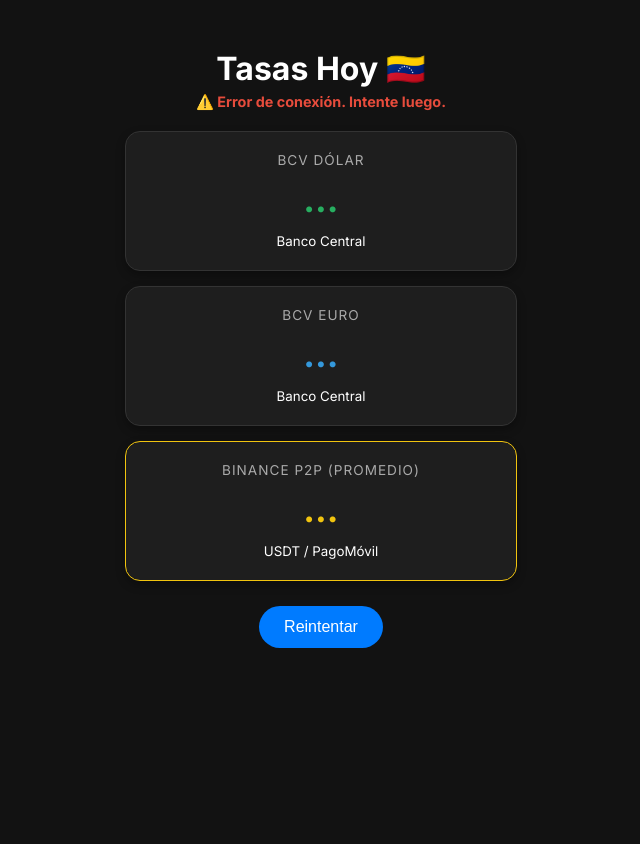
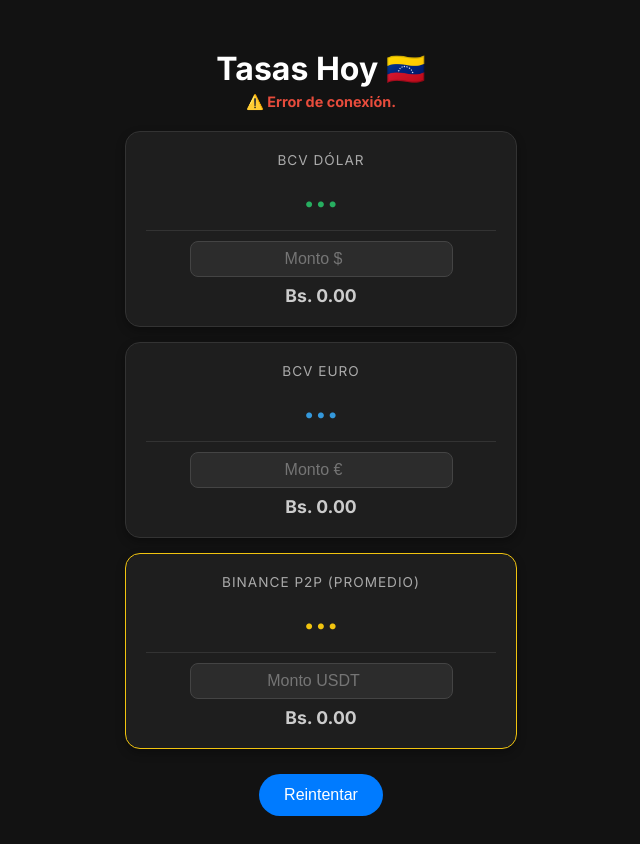
Before and after one commit to RafaPerez3/tasas-venezuela, a website: page index.html in a window 1280 px wide. Shown: the whole page, without its empty margins (319-959 px from the left). Before the commit the page ends 800 px from the top, so only its background shows below. Drawn offline with Linux system fonts and the light colour scheme; no server answers.

Commit message:
Añadida calculadora

```diff
--- a/index.html
+++ b/index.html
@@ -23,11 +23,40 @@
         }
 
         .card-title { color: #aaa; font-size: 0.85rem; text-transform: uppercase; letter-spacing: 1px; }
-        .price { font-size: 2.2rem; font-weight: 700; margin: 10px 0; }
+        .price { font-size: 2.2rem; font-weight: 700; margin: 5px 0; }
 
         .usd-color { color: #27ae60; }
         .eur-color { color: #3498db; }
         .usdt-color { color: #f1c40f; }
+
+        /* --- ESTILOS DE LA CALCULADORA --- */
+        .calc-area {
+            margin-top: 15px;
+            padding-top: 10px;
+            border-top: 1px solid #333;
+        }
+
+        .calc-input {
+            width: 70%;
+            padding: 8px;
+            border-radius: 8px;
+            border: 1px solid #444;
+            background-color: #2c2c2c;
+            color: white;
+            text-align: center;
+            font-size: 1rem;
+            outline: none;
+        }
+
+        .calc-input:focus { border-color: #007bff; }
+
+        .calc-result {
+            display: block;
+            margin-top: 8px;
+            color: #ccc;
+            font-size: 1.1rem;
+            font-weight: bold;
+        }
 
         button {
             background: #007bff; color: white; border: none; padding: 12px 25px;
@@ -46,30 +75,43 @@
     <div class="card">
         <div class="card-title">BCV Dólar</div>
         <div id="bcv-usd" class="price usd-color">...</div>
-        <small>Banco Central</small>
+
+        <div class="calc-area">
+            <input type="number" class="calc-input" placeholder="Monto $" oninput="calcular('usd', this.value)">
+            <span id="res-usd" class="calc-result">Bs. 0.00</span>
+        </div>
     </div>
 
     <div class="card">
         <div class="card-title">BCV Euro</div>
         <div id="bcv-eur" class="price eur-color">...</div>
-        <small>Banco Central</small>
+
+        <div class="calc-area">
+            <input type="number" class="calc-input" placeholder="Monto €" oninput="calcular('eur', this.value)">
+            <span id="res-eur" class="calc-result">Bs. 0.00</span>
+        </div>
     </div>
 
     <div class="card" style="border-color: #f1c40f;">
         <div class="card-title">Binance P2P (Promedio)</div>
         <div id="binance" class="price usdt-color">...</div>
-        <small>USDT / PagoMóvil</small>
+
+        <div class="calc-area">
+            <input type="number" class="calc-input" placeholder="Monto USDT" oninput="calcular('binance', this.value)">
+            <span id="res-binance" class="calc-result">Bs. 0.00</span>
+        </div>
     </div>
 
     <button id="btn-update" onclick="obtenerDatos()">Actualizar</button>
 
     <script>
+        // VARIABLE GLOBAL: Aquí guardaremos las tasas reales para usarlas en la calculadora
+        let tasasGlobales = { usd: 0, eur: 0, binance: 0 };
+
         async function obtenerDatos(reintento = false) {
             const btn = document.getElementById('btn-update');
             const hora = document.getElementById('hora');
 
-            // Solo mostramos "Cargando" visualmente si es el primer intento
-            // Si es un reintento automático, no bloqueamos el botón para no estresar al usuario
             if (!reintento) {
                 btn.disabled = true;
                 btn.innerText = "Cargando...";
@@ -78,44 +120,39 @@
             }
 
             try {
-                // Controller para matar la petición si tarda demasiado (Timeout de 15s)
                 const controller = new AbortController();
                 const timeoutId = setTimeout(() => controller.abort(), 15000);
 
-                // Hacemos la petición
                 const res = await fetch('/api/tasas', { signal: controller.signal });
-                clearTimeout(timeoutId); // Si llega aquí, cancelamos el timeout
+                clearTimeout(timeoutId);
 
                 if (!res.ok) throw new Error("Error del servidor");
 
                 const data = await res.json();
 
-                // Actualizamos la pantalla con los datos
+                // 1. Mostrar precios en pantalla
                 document.getElementById('bcv-usd').innerText = "Bs. " + data.bcv.usd;
                 document.getElementById('bcv-eur').innerText = "Bs. " + data.bcv.eur;
                 document.getElementById('binance').innerText = "Bs. " + data.binance;
                 hora.innerText = "Actualizado: " + data.fecha;
                 hora.style.color = "#888";
 
-                // Restauramos el botón
+                // 2. GUARDAR EN MEMORIA (Importante para la calculadora)
+                tasasGlobales.usd = parseFloat(data.bcv.usd);
+                tasasGlobales.eur = parseFloat(data.bcv.eur);
+                tasasGlobales.binance = parseFloat(data.binance);
+
                 btn.disabled = false;
                 btn.innerText = "Actualizar";
 
             } catch (error) {
                 console.error(error);
-
-                // --- LÓGICA DE REINTENTO ---
                 if (!reintento) {
-                    // Si falló la primera vez, asumimos que el servidor estaba dormido.
-                    hora.innerText = "😴 Servidor despertando... (Espere)";
-                    hora.style.color = "#e74c3c"; // Rojo
-
-                    // Probamos de nuevo automáticamente en 4 segundos
-                    console.log("Reintentando en 4 segundos...");
+                    hora.innerText = "😴 Servidor despertando...";
+                    hora.style.color = "#e74c3c";
                     setTimeout(() => obtenerDatos(true), 4000);
                 } else {
-                    // Si falló la segunda vez, ya es un error real.
-                    hora.innerText = "⚠️ Error de conexión. Intente luego.";
+                    hora.innerText = "⚠️ Error de conexión.";
                     hora.style.color = "#e74c3c";
                     btn.disabled = false;
                     btn.innerText = "Reintentar";
@@ -123,7 +160,23 @@
             }
         }
 
-        // Cargar al abrir la página
+        // --- FUNCIÓN DE LA CALCULADORA ---
+        function calcular(moneda, cantidad) {
+            // Si la cantidad está vacía, mostramos 0
+            if (!cantidad) {
+                document.getElementById('res-' + moneda).innerText = "Bs. 0.00";
+                return;
+            }
+
+            let tasa = tasasGlobales[moneda]; // Buscamos la tasa en nuestra memoria global
+            let total = parseFloat(cantidad) * tasa; // Multiplicamos
+
+            // Formateamos bonito con separadores de miles (ej: 1.200,50)
+            let totalBonito = total.toLocaleString('es-VE', { minimumFractionDigits: 2, maximumFractionDigits: 2 });
+
+            document.getElementById('res-' + moneda).innerText = "Bs. " + totalBonito;
+        }
+
         obtenerDatos();
     </script>
 </body>
```
